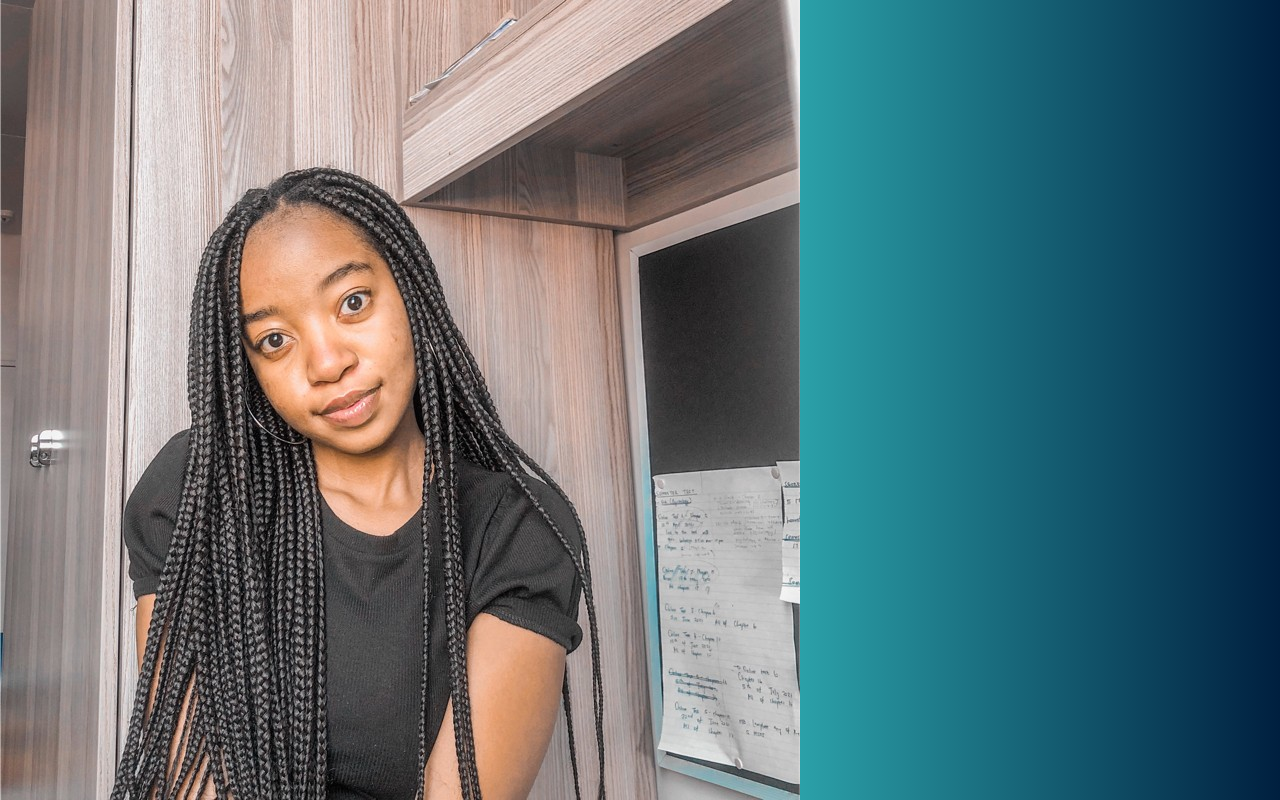
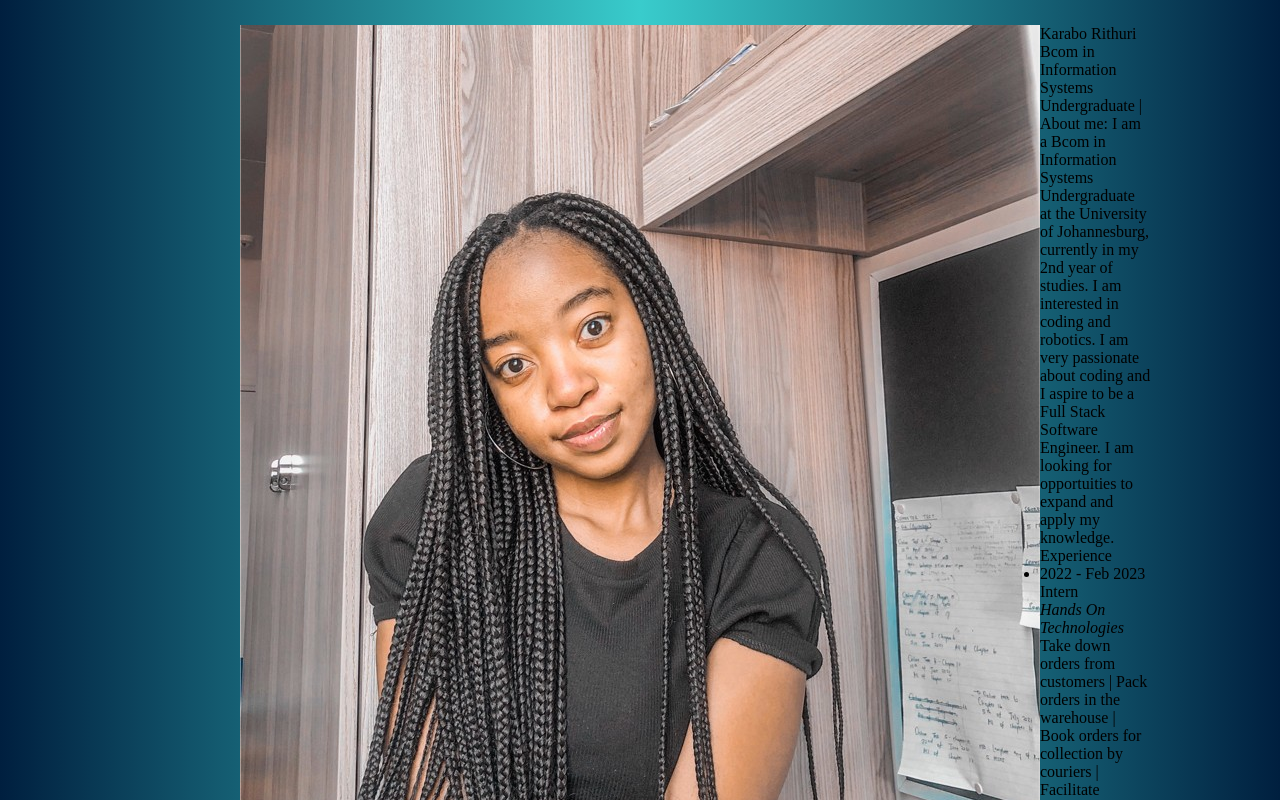
Before and after one commit to KRithuri/KRithuri.github.io, a plain HTML site: page CV/index.html in a window 1280 px wide. Shown: the top 800 px of the page. Drawn offline with Linux system fonts and the light colour scheme.

Commit message:
styling resume section

```diff
--- a/CV/styles.css
+++ b/CV/styles.css
@@ -8,3 +8,9 @@
 body {
     background: linear-gradient(to left, #001f3f, #39cccc, #001f3f);
 }
+.resume {
+    width: 800px;
+    background: #5f9ea0;
+    margin: 25px auto;
+    display: flex;
+}
```
